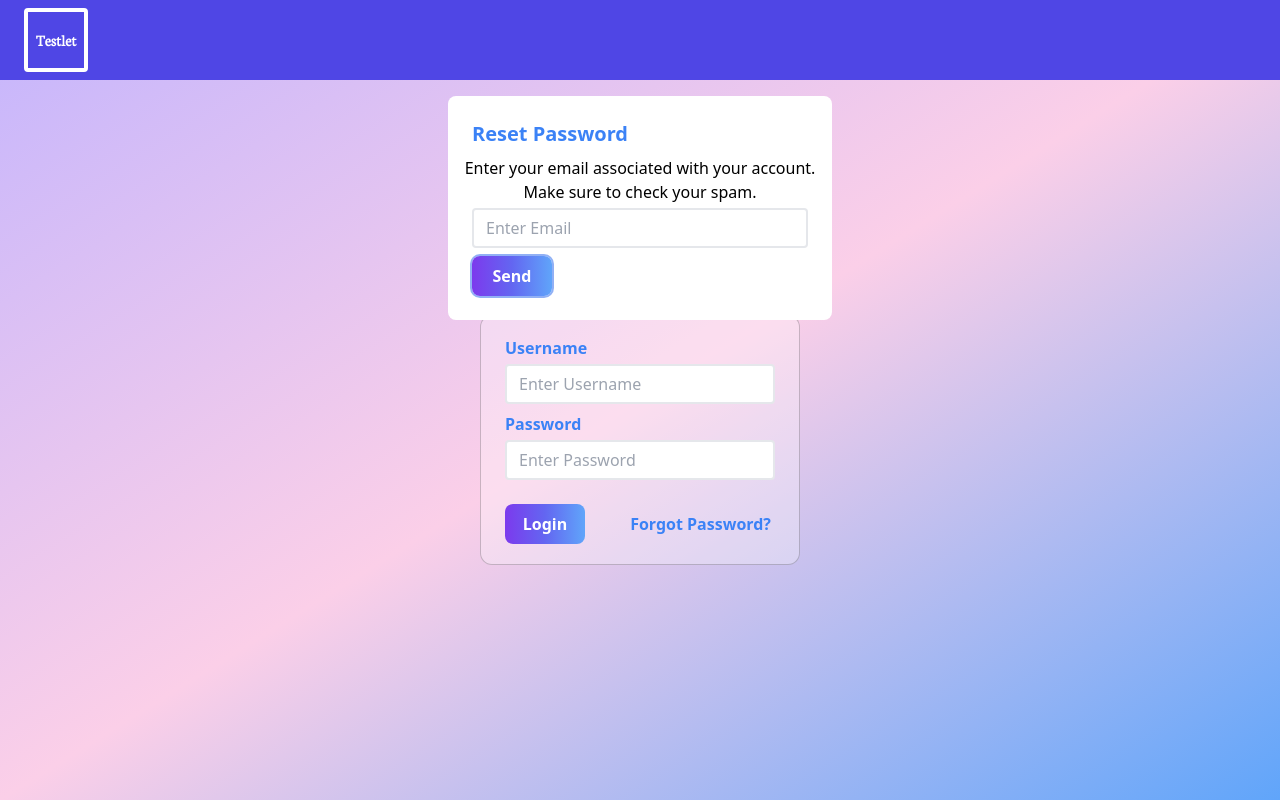
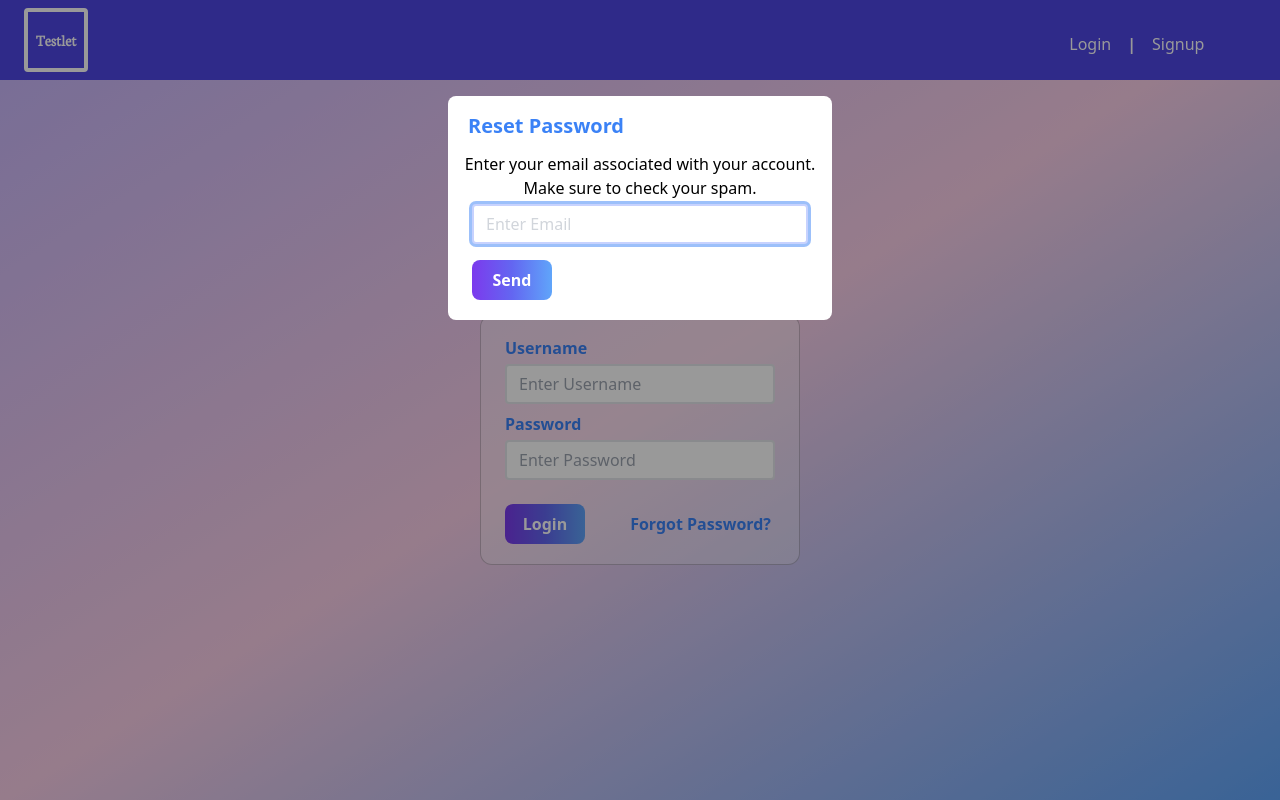
Before and after one commit to 5vedish/Quizlet-Clone, a Next.js app: page /login in a window 1280 px wide. Both pictures are taken after a click on the button "Forgot Password?". Built offline with nearby package versions, Linux system fonts and the light colour scheme.

Commit message:
Restructured code and fixed forgot password popup

```diff
--- a/components/date.tsx
+++ /dev/null
@@ -1,6 +0,0 @@
-import { parseISO, format } from 'date-fns'
-
-export default function Date({ dateString }: { dateString: string }) {
-  const date = parseISO(dateString)
-  return <time dateTime={dateString}>{format(date, 'LLLL d, yyyy')}</time>
-}
--- /dev/null
+++ b/components/login.tsx
@@ -0,0 +1,105 @@
+import Link from 'next/link'
+import NavbarContainer from './navbar'
+// import PasswordRetrevial from './password_retrieval'
+import { Fragment, useState } from 'react'
+import { Dialog, Transition } from '@headlessui/react'
+import { useRef } from 'react'
+
+export default function LogInContainer() {
+  let [isOpen, setIsOpen] = useState(false)
+  let completeButtonRef = useRef(null)
+  return (
+    <>
+      <div
+        className="flex flex-col bg-white w-80 h-68 m-auto bg-opacity-30 border-black border border-opacity-20 rounded-xl
+        text-blue-500 font-semibold"
+      >
+        <label className="mx-6 mt-5 font-semibold">
+          Username
+          <form className="flex mt-1">
+            <input
+              className="px-3 bg-white border-2 text-black placeholder-gray-400 focus:placeholder-gray-300 border-gray h-10 rounded flex-1 focus:outline-none focus:ring focus:border-indigo-200"
+              placeholder="Enter Username"
+            ></input>
+          </form>
+        </label>
+        <label className="mx-6 mt-2 font-semibold">
+          Password
+          <form className="flex mt-1">
+            <input
+              className="px-3 bg-white border-2 text-black placeholder-gray-400 focus:placeholder-gray-300 border-gray h-10 rounded flex-1 focus:outline-none focus:ring focus:border-indigo-200"
+              placeholder="Enter Password"
+            ></input>
+          </form>
+        </label>
+        <div className="flex flex-row justify-between align-center mt-6 pr-7 mb-5">
+          <button
+            className="font-semibold text-align-center w-20 h-10 text-white rounded-lg ml-6
+          bg-gradient-to-r from-purple-600 via-indigo-500 to-blue-400
+          hover:from-purple-400 hover:via-indigo-400 hover:to-blue-300
+          focus:outline-none focus:ring-2 focus:ring-blue-600 focus:ring-opacity-70"
+          >
+            Login
+          </button>
+          <button
+            className="pt-1 -mt-1 font-semibold"
+            onClick={() => setIsOpen(true)}
+          >
+            {/* <Link href="/about">Forgot password?</Link> */}
+            Forgot Password?
+          </button>
+        </div>
+      </div>
+
+      <Transition show={isOpen} as="div">
+        <Dialog
+          initialFocus={completeButtonRef}
+          onClose={() => setIsOpen(false)}
+        >
+          <Transition.Child
+            as={Fragment}
+            enter="ease-out duration-200"
+            leave="ease-in duration-100"
+          >
+            <Dialog.Overlay className="fixed inset-0 bg-black opacity-40" />
+          </Transition.Child>
+          <Transition.Child
+            as={Fragment}
+            enter="transform ease-out duration-200 origin-center"
+            enterFrom="transform opacity-0 scale-90"
+            enterTo="transform opacity-100 scale-100"
+            leave="transform ease-in duration-100 -translate-y-full"
+            leaveFrom="transform opacity-100 scale-100"
+            leaveTo="transform opacity-0 scale-0"
+          >
+            <div className="fixed inset-0 flex flex-col w-96 h-56 bg-white rounded-lg mx-auto max-w-sm px-2 mt-24">
+              <Dialog.Title className="font-semibold text-blue-500 text-xl m-3 mt-4">
+                Reset Password
+              </Dialog.Title>
+              <p className="text-center">
+                Enter your email associated with your account. Make sure to
+                check your spam.
+              </p>
+              <form className="flex mt-1">
+                <input
+                  ref={completeButtonRef}
+                  className="px-3 bg-white border-2 text-black placeholder-gray-400 focus:placeholder-gray-300 border-gray h-10 rounded flex-auto ml-4 mr-4 focus:outline-none focus:ring focus:border-indigo-200"
+                  placeholder="Enter Email"
+                ></input>
+              </form>
+              <button
+                onClick={() => setIsOpen(false)}
+                className="font-semibold text-align-center w-20 h-10 text-white
+                    rounded-lg bg-gradient-to-r from-purple-600 via-indigo-500 to-blue-400
+                    hover:from-purple-400 hover:via-indigo-400 hover:to-blue-300 mt-4 ml-4 mb-4
+                    focus:outline-none focus:ring-2 focus:ring-blue-600 focus:ring-opacity-50"
+              >
+                Send
+              </button>
+            </div>
+          </Transition.Child>
+        </Dialog>
+      </Transition>
+    </>
+  )
+}
--- a/components/logincontainer.tsx
+++ /dev/null
@@ -1,98 +0,0 @@
-import Link from 'next/link'
-import NavbarContainer from './navbar'
-// import PasswordRetrevial from './password_retrieval'
-import { Fragment, useState } from 'react'
-import { Dialog, Transition } from '@headlessui/react'
-import { useRef } from 'react'
-
-export default function LogInContainer({
-  children,
-}: {
-  children: React.ReactNode
-}) {
-  let [isOpen, setIsOpen] = useState(false)
-  let completeButtonRef = useRef(null)
-  return (
-    <div className="flex flex-col text-blue-500 bg-white bg-opacity-30 w-80 h-68 m-auto border-black border border-opacity-20 rounded-xl font-semibold">
-      <Transition show={isOpen} as={Fragment}>
-        <Dialog
-          initialFocus={completeButtonRef}
-          onClose={() => setIsOpen(false)}
-        >
-          <Transition.Child
-            as={Fragment}
-            enter="transform ease-out duration-200 origin-center"
-            enterFrom="opacity-0 scale-90"
-            enterTo="opacity-100 scale-100"
-            leave="transform ease-in duration-100 -translate-y-96 origin-bottom"
-            leaveFrom="opacity-100 scale-100"
-            leaveTo="opacity-0 scale-0"
-          >
-            <Dialog.Overlay className="fixed inset-0 flex items-center w-96 h-56 justify-center bg-white rounded-lg mx-auto max-w-sm px-2 mt-24">
-              <div>
-                <Dialog.Title className="font-semibold text-blue-500 mb-2 ml-4 text-xl mt-4">
-                  Reset Password
-                </Dialog.Title>
-                <p className="text-center">
-                  Enter your email associated with your account. Make sure to
-                  check your spam.
-                </p>
-                <form className="flex mt-1">
-                  <input
-                    className="px-3 bg-white border-2 text-black placeholder-gray-400 focus:placeholder-gray-300 border-gray h-10 rounded flex-auto ml-4 mr-4 focus:outline-none focus:ring focus:border-indigo-200"
-                    placeholder="Enter Email"
-                  ></input>
-                </form>
-                <button
-                  ref={completeButtonRef}
-                  onClick={() => setIsOpen(false)}
-                  className="font-semibold text-align-center w-20 h-10 text-white
-                    rounded-lg bg-gradient-to-r from-purple-600 via-indigo-500 to-blue-400
-                    hover:from-purple-400 hover:via-indigo-400 hover:to-blue-300 mt-2 ml-4 mb-4
-                    focus:outline-none focus:ring-2 focus:ring-blue-600 focus:ring-opacity-50"
-                >
-                  Send
-                </button>
-              </div>
-            </Dialog.Overlay>
-          </Transition.Child>
-        </Dialog>
-      </Transition>
-      <label className="mx-6 mt-5 font-semibold">
-        Username
-        <form className="flex mt-1">
-          <input
-            className="px-3 bg-white border-2 text-black placeholder-gray-400 focus:placeholder-gray-300 border-gray h-10 rounded flex-1 focus:outline-none focus:ring focus:border-indigo-200"
-            placeholder="Enter Username"
-          ></input>
-        </form>
-      </label>
-      <label className="mx-6 mt-2 font-semibold">
-        Password
-        <form className="flex mt-1">
-          <input
-            className="px-3 bg-white border-2 text-black placeholder-gray-400 focus:placeholder-gray-300 border-gray h-10 rounded flex-1 focus:outline-none focus:ring focus:border-indigo-200"
-            placeholder="Enter Password"
-          ></input>
-        </form>
-      </label>
-      <div className="flex flex-row justify-between align-center mt-6 pr-7 mb-5">
-        <button
-          className="ml-6 font-semibold text-align-center w-20 h-10 text-white rounded-lg
-          bg-gradient-to-r from-purple-600 via-indigo-500 to-blue-400
-          hover:from-purple-400 hover:via-indigo-400 hover:to-blue-300
-          focus:outline-none focus:ring-2 focus:ring-blue-600 focus:ring-opacity-70"
-        >
-          Login
-        </button>
-        <button
-          className="pt-1 -mt-1 font-semibold"
-          onClick={() => setIsOpen(true)}
-        >
-          {/* <Link href="/about">Forgot password?</Link> */}
-          Forgot Password?
-        </button>
-      </div>
-    </div>
-  )
-}
--- a/components/navbar.tsx
+++ b/components/navbar.tsx
@@ -22,7 +22,7 @@ export default function NavbarContainer({
     >
       <nav className="flex flex-row w-screen h-20 bg-indigo-600 justify-between">
         <div className="flex w-16 h-16 border-4 rounded border-white mt-2 ml-6 justify-center items-center">
-          <p className="text-white font-bold font-trial select-none">Testlet</p>
+          <p className="text-white font-bold font-trial">Testlet</p>
         </div>
 
         {!logged_in || authing ? (
--- a/components/test2.tsx
+++ /dev/null
@@ -1,11 +0,0 @@
-export default function Test2({
-    children,
-  }: {
-    children: React.ReactNode
-  }){
-    return (
-        <div className="flex bg-red-300 h-10 w-10">
-
-        </div>
-    )
-}
--- a/pages/api/healthz.ts
+++ b/pages/api/healthz.ts
@@ -2,5 +2,11 @@ import { NextApiRequest, NextApiResponse } from 'next'
 import { prisma } from '@lib/prisma'
 
 export default async (_: NextApiRequest, res: NextApiResponse) => {
-  res.status(200).json({ text: 'Hello', prisma: await prisma.user.findMany() })
+  res.status(200).json({
+    text: 'Hello',
+    prisma: await prisma.user.findUnique({
+      where: { id: 3 },
+      include: { question_bank: true },
+    }),
+  })
 }
--- a/pages/api/hello.ts
+++ /dev/null
@@ -1,5 +0,0 @@
-import { NextApiRequest, NextApiResponse } from 'next'
-
-export default (_: NextApiRequest, res: NextApiResponse) => {
-  res.status(200).json({ text: 'Hello' })
-}
--- a/pages/login.tsx
+++ b/pages/login.tsx
@@ -1,12 +1,12 @@
 import NavbarContainer from '@components/navbar'
-import LogInContainer from '@components/logincontainer'
+import LoginCard from '@components/login'
 import { Dialog, Transition } from '@headlessui/react'
 import { Fragment, useState } from 'react'
 
 export default function LogIn() {
   return (
-    <NavbarContainer bg_enabled logged_in>
-      <LogInContainer></LogInContainer>
+    <NavbarContainer bg_enabled logged_in={false} authing>
+      <LoginCard />
     </NavbarContainer>
   )
 }
--- a/pages/signup.tsx
+++ b/pages/signup.tsx
@@ -1,10 +1,10 @@
-import NavbarContainer from "@components/navbar";
-import SignupCard from "@components/signup_container";
+import NavbarContainer from '@components/navbar'
+import SignupCard from '@components/signup'
 
-export default function SignUp(){
-    return (
-        <NavbarContainer bg_enabled={true}>
-            <SignupCard></SignupCard>
-        </NavbarContainer>
-    )
+export default function SignUp() {
+  return (
+    <NavbarContainer bg_enabled={true} logged_in={false} authing>
+      <SignupCard></SignupCard>
+    </NavbarContainer>
+  )
 }
```
Also changed, not shown: pages/index.tsx (+1 -6 lines), components/signup.tsx (renamed from components/signup_container.tsx), pages/dashboard/dashboard.ts (deleted).
